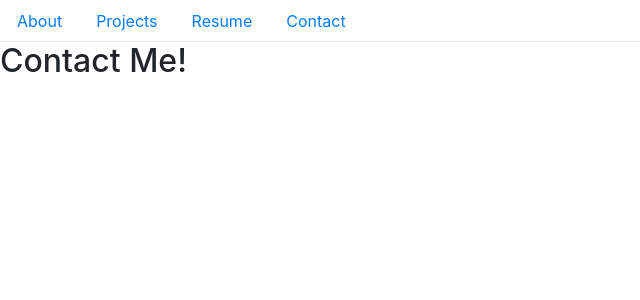
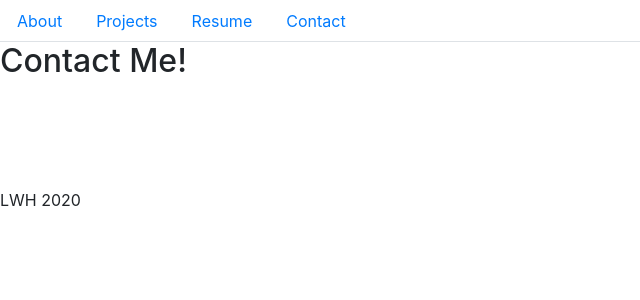
Before and after one commit to laurenhallau/React-Portfolio, a React (Create React App) app: page /contact in a window 1280 px wide. Shown: the top 300 px of the page, without its empty margins (0-640 px from the left). Built offline with nearby package versions, Linux system fonts and the light colour scheme.

Commit message:
adding wrapper and footer components

```diff
--- a/src/App.js
+++ b/src/App.js
@@ -1,21 +1,26 @@
 import React from 'react';
 import { BrowserRouter as Router, Route } from "react-router-dom";
-import About from "./components/pages/About";
+import About from "../src/pages/About";
 import NavTabs from "./components/NavTabs";
-import Projects from "./components/pages/Projects";
-import Resume from "./components/pages/Resume";
-import Contact from "./components/pages/Contact";
-import './App.css';
+import Projects from "./pages/Projects";
+import Resume from "./pages/Resume";
+import Contact from "./pages/Contact";
+import Wrapper from "./components/Wrapper";
+import Footer from "./components/Footer";
+// import './App.css';
 
 function App() {
   return (
     <Router>
       <div>
         <NavTabs />
-        <Route exact path="/" component={About} />
-        <Route exact path="/projects" component={Projects} />
-        <Route exact path="/resume" component={Resume} />
-        <Route exact path="/contact" component={Contact} />
+        <Wrapper>
+          <Route exact path="/" component={About} />
+          <Route exact path="/projects" component={Projects} />
+          <Route exact path="/resume" component={Resume} />
+          <Route exact path="/contact" component={Contact} />
+        </Wrapper>
+        <Footer />
       </div>
     </Router>
   );
--- /dev/null
+++ b/src/components/Footer/index.js
@@ -0,0 +1,12 @@
+import React from "react";
+// import "./style.css";
+
+function Footer() {
+    return (
+        <footer className="footer">
+          <span>LWH 2020</span>
+        </footer>
+    );
+}
+
+export default Footer;
--- /dev/null
+++ b/src/components/Wrapper/index.js
@@ -0,0 +1,8 @@
+import React from "react";
+import "./style.css";
+
+function Wrapper(props) {
+    return <main className="wrapper" {...props} />
+}
+
+export default Wrapper;
--- /dev/null
+++ b/src/components/Wrapper/style.css
@@ -0,0 +1,4 @@
+.wrapper {
+    min-height: 100%;
+    padding-bottom: 100px;
+  }
```
Also changed, not shown: src/components/Footer/style.css (added), src/pages/About.js (renamed from src/components/pages/About.js), src/pages/Contact.js (renamed from src/components/pages/Contact.js), src/pages/Projects.js (renamed from src/components/pages/Projects.js), src/pages/Resume.js (renamed from src/components/pages/Resume.js).
